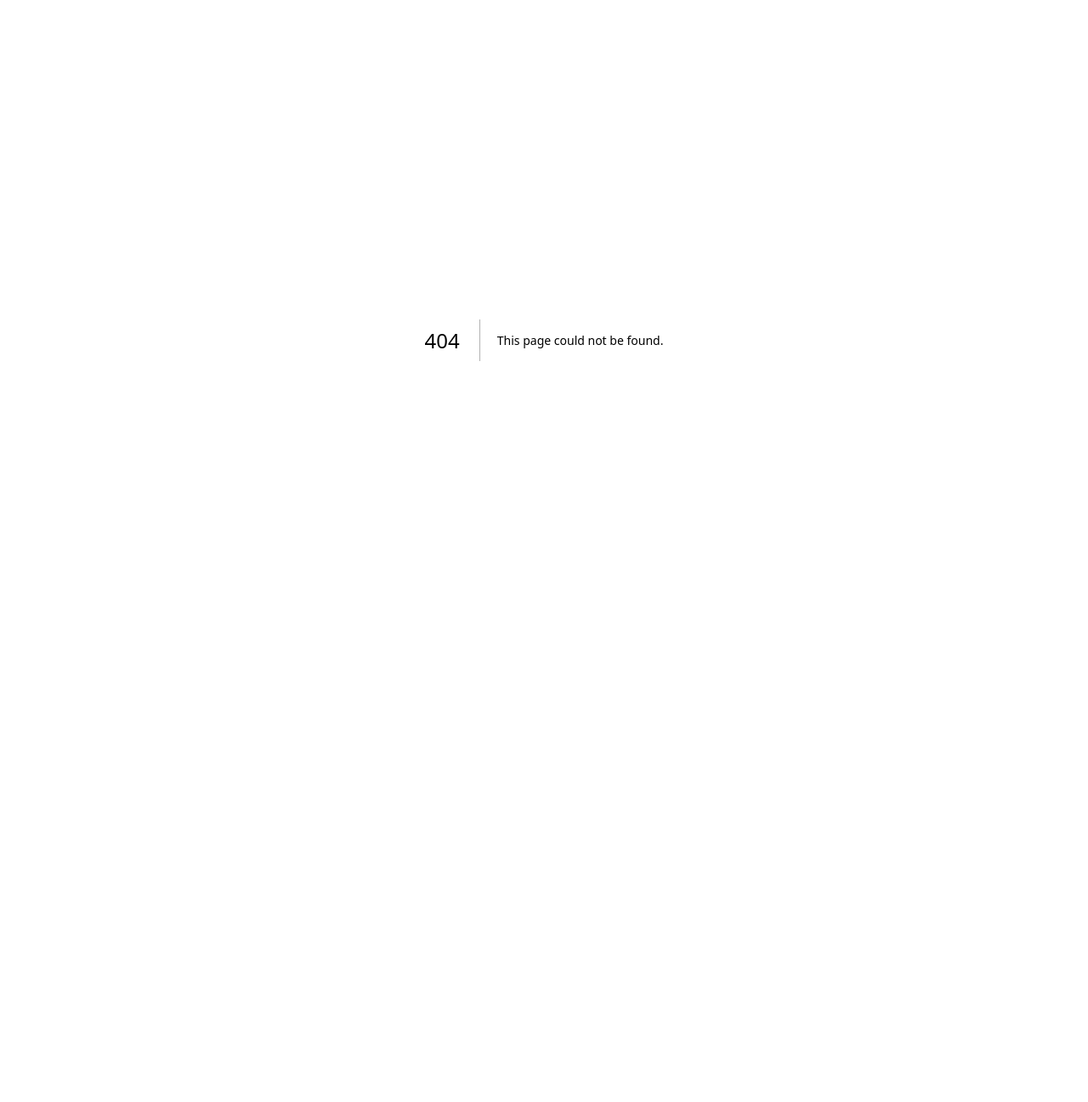
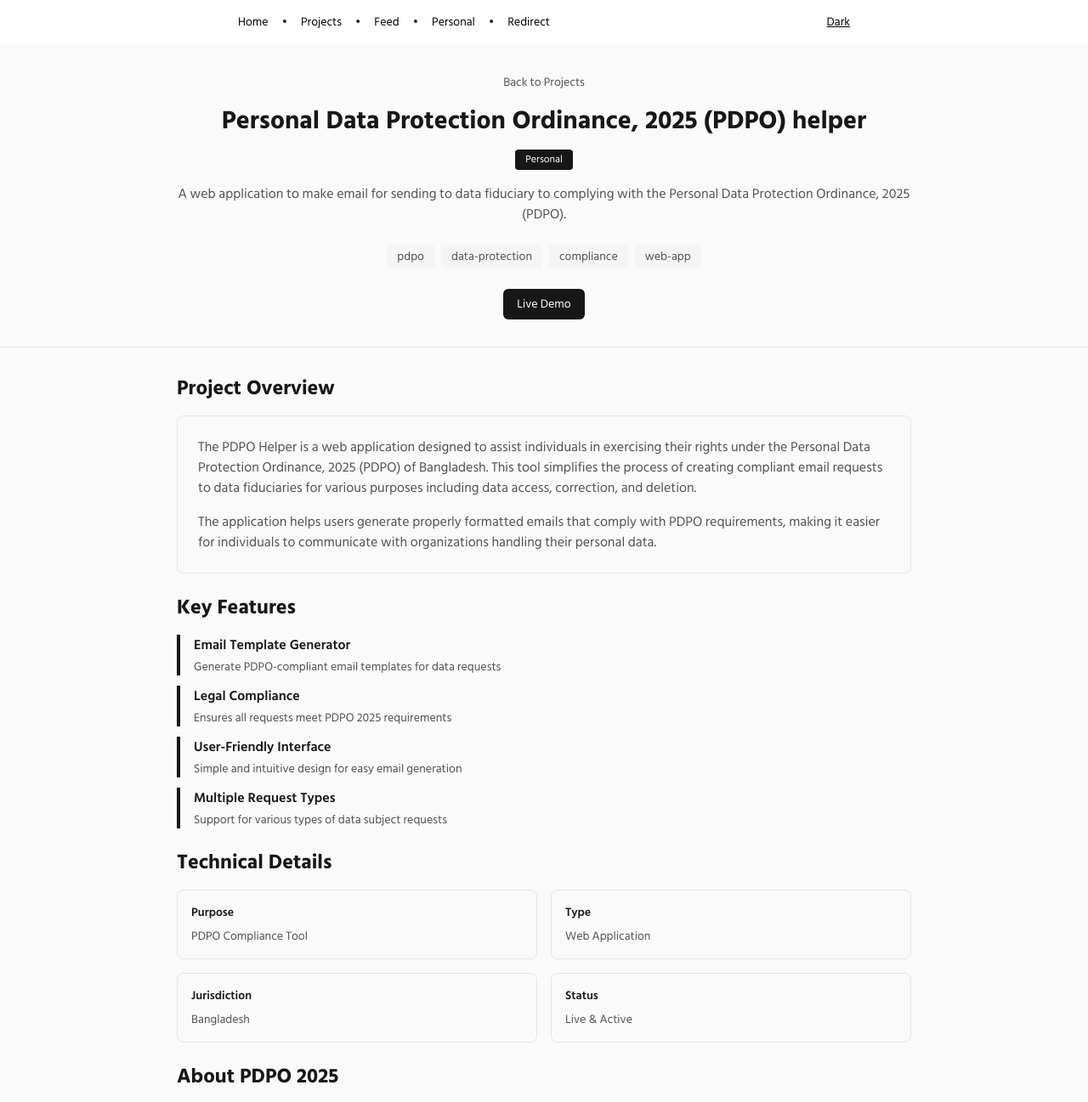
Before and after one commit to abusayed0206/sayed.app, a Next.js app: page /projects/pdpo in a window 1280 px wide. Before the commit this address had no page. Shown: the top 1297 px of the page at 85% size. Before the commit the page ends 800 px from the top, so only its background shows below. Built offline with nearby package versions, Linux system fonts and the light colour scheme.

Commit message:
Add PDPO Helper project page and metadata
Introduced a new project, 'Personal Data Protection Ordinance, 2025 (PDPO) helper', including its metadata and a detailed project page. Updated projects.json to list the new PDPO Helper project with relevant details and live preview link.

```diff
--- /dev/null
+++ b/app/projects/pdpo/metadata.ts
@@ -0,0 +1,28 @@
+import { Metadata } from 'next';
+
+export const metadata: Metadata = {
+  title: 'PDPO Helper | Sayed',
+  description: 'A web application to make email for sending to data fiduciary to complying with the Personal Data Protection Ordinance, 2025 (PDPO)',
+  openGraph: {
+    title: 'Personal Data Protection Ordinance, 2025 (PDPO) helper',
+    description: 'A web application to make email for sending to data fiduciary to complying with the Personal Data Protection Ordinance, 2025 (PDPO)',
+    url: 'https://sayed.app/projects/pdpo',
+    siteName: 'Sayed',
+    images: [
+      {
+        url: '/api/og/project?title=PDPO Helper',
+        width: 1200,
+        height: 630,
+        alt: 'PDPO Helper | Sayed',
+      },
+    ],
+    locale: 'en_US',
+    type: 'article',
+  },
+  twitter: {
+    card: 'summary_large_image',
+    title: 'PDPO Helper',
+    description: 'Compliance tool for Personal Data Protection Ordinance, 2025',
+    images: ['/api/og/project?title=PDPO Helper'],
+  },
+};
--- /dev/null
+++ b/app/projects/pdpo/page.tsx
@@ -0,0 +1,121 @@
+"use client";
+import Header from "@/components/Header";
+import Footer from "@/components/Footer";
+
+export default function ProjectPage() {
+  return (
+    <div className="min-h-screen bg-neutral-50 dark:bg-neutral-950">
+      <Header />
+
+      <section className="py-8 border-b border-neutral-200 dark:border-neutral-800">
+        <div className="max-w-4xl mx-auto px-4 text-center">
+          <div className="mb-4">
+            <a href="/projects" className="text-sm text-neutral-600 dark:text-neutral-400 hover:text-neutral-900 dark:hover:text-neutral-100 transition-colors">
+              Back to Projects
+            </a>
+          </div>
+
+          <div className="flex flex-col items-center gap-4 mb-4">
+            <h1 className="text-3xl font-bold text-neutral-900 dark:text-neutral-100">
+              Personal Data Protection Ordinance, 2025 (PDPO) helper
+            </h1>
+            <span className="px-3 py-1 text-xs bg-neutral-900 dark:bg-neutral-100 text-white dark:text-neutral-900 rounded">Personal</span>
+          </div>
+
+          <p className="text-base text-neutral-600 dark:text-neutral-400 mb-6">
+            A web application to make email for sending to data fiduciary to complying with the Personal Data Protection Ordinance, 2025 (PDPO).
+          </p>
+
+          <div className="flex flex-wrap justify-center gap-2 mb-6">
+            <span className="px-3 py-1 text-sm bg-neutral-100 dark:bg-neutral-900 text-neutral-600 dark:text-neutral-400 rounded">pdpo</span>
+            <span className="px-3 py-1 text-sm bg-neutral-100 dark:bg-neutral-900 text-neutral-600 dark:text-neutral-400 rounded">data-protection</span>
+            <span className="px-3 py-1 text-sm bg-neutral-100 dark:bg-neutral-900 text-neutral-600 dark:text-neutral-400 rounded">compliance</span>
+            <span className="px-3 py-1 text-sm bg-neutral-100 dark:bg-neutral-900 text-neutral-600 dark:text-neutral-400 rounded">web-app</span>
+          </div>
+
+          <div className="flex justify-center gap-3">
+            <a href="https://pdpo.sayed.app/" target="_blank" rel="noopener noreferrer" className="px-4 py-2 text-sm bg-neutral-900 text-white dark:bg-neutral-100 dark:text-neutral-900 rounded-md hover:bg-neutral-800 dark:hover:bg-neutral-200 transition-colors">
+              Live Demo
+            </a>
+          </div>
+        </div>
+      </section>
+
+      <section className="py-8">
+        <div className="max-w-4xl mx-auto px-4">
+          <div className="prose prose-neutral dark:prose-invert max-w-none">
+            <h2 className="text-2xl font-bold mb-4 text-neutral-900 dark:text-neutral-100">Project Overview</h2>
+
+            <div className="border border-neutral-200 dark:border-neutral-800 rounded-lg p-6 mb-6">
+              <p className="text-neutral-600 dark:text-neutral-400 mb-4">
+                The PDPO Helper is a web application designed to assist individuals in exercising their rights under the Personal Data Protection Ordinance, 2025 (PDPO) of Bangladesh. This tool simplifies the process of creating compliant email requests to data fiduciaries for various purposes including data access, correction, and deletion.
+              </p>
+
+              <p className="text-neutral-600 dark:text-neutral-400">
+                The application helps users generate properly formatted emails that comply with PDPO requirements, making it easier for individuals to communicate with organizations handling their personal data.
+              </p>
+            </div>
+
+            <h2 className="text-2xl font-bold mb-4 text-neutral-900 dark:text-neutral-100">Key Features</h2>
+
+            <div className="space-y-3 mb-6">
+              <div className="border-l-4 border-neutral-900 dark:border-neutral-100 pl-4">
+                <h3 className="font-semibold text-neutral-900 dark:text-neutral-100 mb-1">Email Template Generator</h3>
+                <p className="text-sm text-neutral-600 dark:text-neutral-400">Generate PDPO-compliant email templates for data requests</p>
+              </div>
+
+              <div className="border-l-4 border-neutral-900 dark:border-neutral-100 pl-4">
+                <h3 className="font-semibold text-neutral-900 dark:text-neutral-100 mb-1">Legal Compliance</h3>
+                <p className="text-sm text-neutral-600 dark:text-neutral-400">Ensures all requests meet PDPO 2025 requirements</p>
+              </div>
+
+              <div className="border-l-4 border-neutral-900 dark:border-neutral-100 pl-4">
+                <h3 className="font-semibold text-neutral-900 dark:text-neutral-100 mb-1">User-Friendly Interface</h3>
+                <p className="text-sm text-neutral-600 dark:text-neutral-400">Simple and intuitive design for easy email generation</p>
+              </div>
+
+              <div className="border-l-4 border-neutral-900 dark:border-neutral-100 pl-4">
+                <h3 className="font-semibold text-neutral-900 dark:text-neutral-100 mb-1">Multiple Request Types</h3>
+                <p className="text-sm text-neutral-600 dark:text-neutral-400">Support for various types of data subject requests</p>
+              </div>
+            </div>
+
+            <h2 className="text-2xl font-bold mb-4 text-neutral-900 dark:text-neutral-100">Technical Details</h2>
+
+            <div className="grid grid-cols-1 md:grid-cols-2 gap-4 mb-6">
+              <div className="border border-neutral-200 dark:border-neutral-800 rounded-lg p-4">
+                <h4 className="text-sm font-semibold text-neutral-900 dark:text-neutral-100 mb-2">Purpose</h4>
+                <p className="text-sm text-neutral-600 dark:text-neutral-400">PDPO Compliance Tool</p>
+              </div>
+
+              <div className="border border-neutral-200 dark:border-neutral-800 rounded-lg p-4">
+                <h4 className="text-sm font-semibold text-neutral-900 dark:text-neutral-100 mb-2">Type</h4>
+                <p className="text-sm text-neutral-600 dark:text-neutral-400">Web Application</p>
+              </div>
+
+              <div className="border border-neutral-200 dark:border-neutral-800 rounded-lg p-4">
+                <h4 className="text-sm font-semibold text-neutral-900 dark:text-neutral-100 mb-2">Jurisdiction</h4>
+                <p className="text-sm text-neutral-600 dark:text-neutral-400">Bangladesh</p>
+              </div>
+
+              <div className="border border-neutral-200 dark:border-neutral-800 rounded-lg p-4">
+                <h4 className="text-sm font-semibold text-neutral-900 dark:text-neutral-100 mb-2">Status</h4>
+                <p className="text-sm text-neutral-600 dark:text-neutral-400">Live & Active</p>
+              </div>
+            </div>
+
+            <h2 className="text-2xl font-bold mb-4 text-neutral-900 dark:text-neutral-100">About PDPO 2025</h2>
+
+            <div className="border border-neutral-200 dark:border-neutral-800 rounded-lg p-6 mb-6">
+              <p className="text-neutral-600 dark:text-neutral-400">
+                The Personal Data Protection Ordinance, 2025 is Bangladesh's comprehensive data protection legislation that grants individuals various rights regarding their personal data. This tool helps citizens exercise these rights by providing proper templates and guidance for communicating with data fiduciaries.
+              </p>
+            </div>
+          </div>
+        </div>
+      </section>
+
+      <Footer />
+    </div>
+  );
+}
--- a/public/data/projects.json
+++ b/public/data/projects.json
@@ -121,5 +121,14 @@
     "keywords": ["bluesky", "atproto", "aio", "tools", "social-network"],
     "slug": "bsky-tools-aio",
     "livePreview": "https://bsky.sayed.app/"
+  },
+  {
+    "id": 13,
+    "pin": true,
+    "name": "Personal Data Protection Ordinance, 2025 (PDPO) helper",
+    "description": "A web application to make email for sending to data fiduciary to complying with the Personal Data Protection Ordinance, 2025 (PDPO).",
+    "keywords": ["pdpo", "data-protection", "compliance", "web-app"],
+    "slug": "pdpo",
+    "livePreview": "https://pdpo.sayed.app/"
   }
 ]
```
